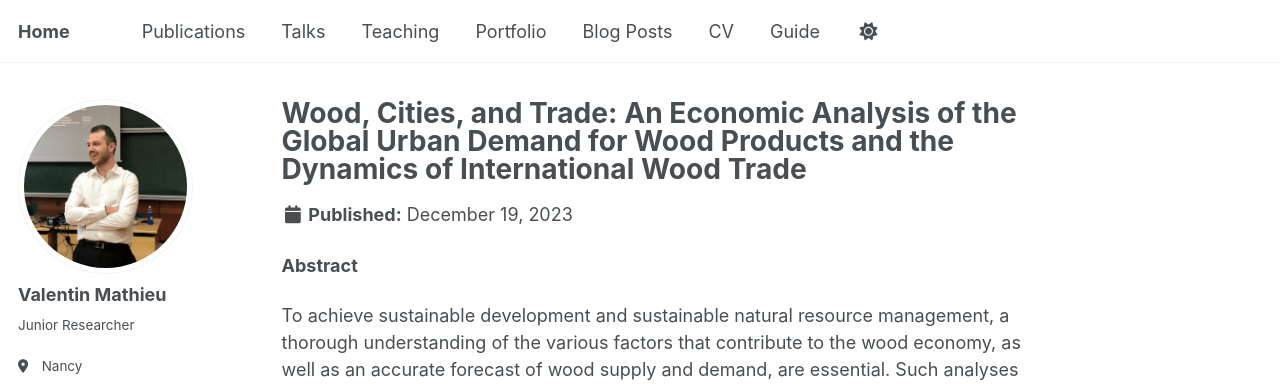
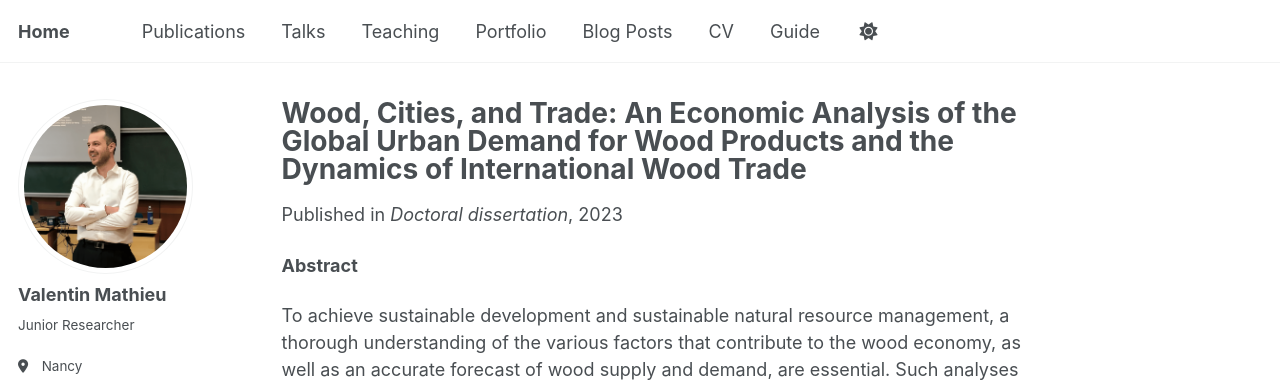
Before and after one commit to vlmathieu/vlmathieu.github.io, a Jekyll site: the page built from _publications/2023-12-19-mathieu-thesis.md, in a window 1280 px wide and 900 px high. Shown: the top 384 px of the window. Built offline with Jekyll 4.4.1, drawn with Linux system fonts in a browser that asks for light colours; some web fonts are replaced; a script bundle is joined from its source files by our own code; library files that are not in the unit come from our copies; some of the changed lines change nothing that is shown.

Commit message:
Put again venue

```diff
--- a/_publications/2023-12-19-mathieu-thesis.md
+++ b/_publications/2023-12-19-mathieu-thesis.md
@@ -5,7 +5,7 @@ category: documents
 permalink: /publication/2023-12-19-mathieu-thesis
 excerpt: 'This thesis assesses the capacity of wood trade flow models to support sustainable resource management by examining their theoretical foundations, factor coverage, and data quality, while proposing new approaches that integrate urban dynamics, improve trade data reliability, and enhance the modeling of the global wood economy.'
 date: 2023-12-19
-# venue: 'Doctoral dissertation'
+venue: 'Doctoral dissertation'
 paperurl: 'https://hal.univ-lorraine.fr/tel-04594758v1'
 citation: 'Mathieu, V. (2023). <i>Wood, Cities, and Trade: An Economic Analysis of the Global Urban Demand for Wood Products and the Dynamics of International Wood Trade</i> (Doctoral dissertation, Universit&eacute; de Lorraine).'
 ---
```
